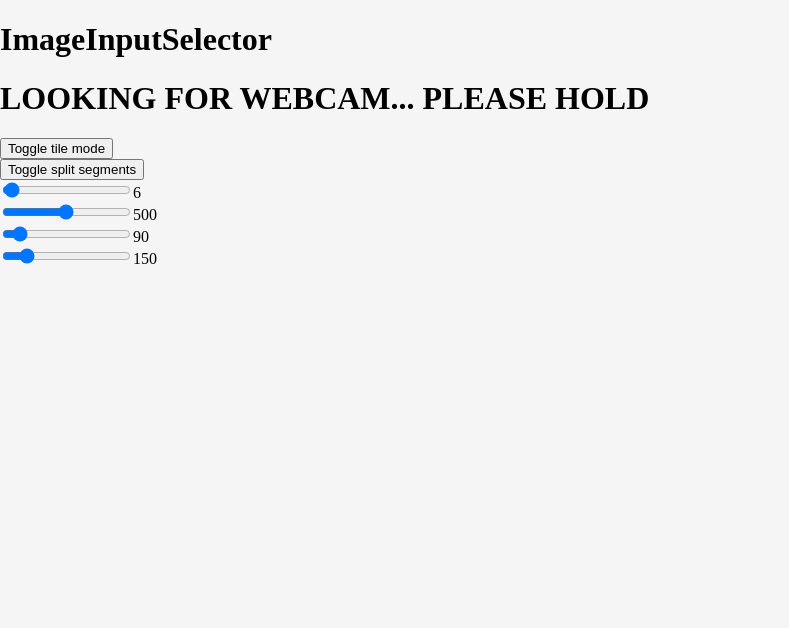
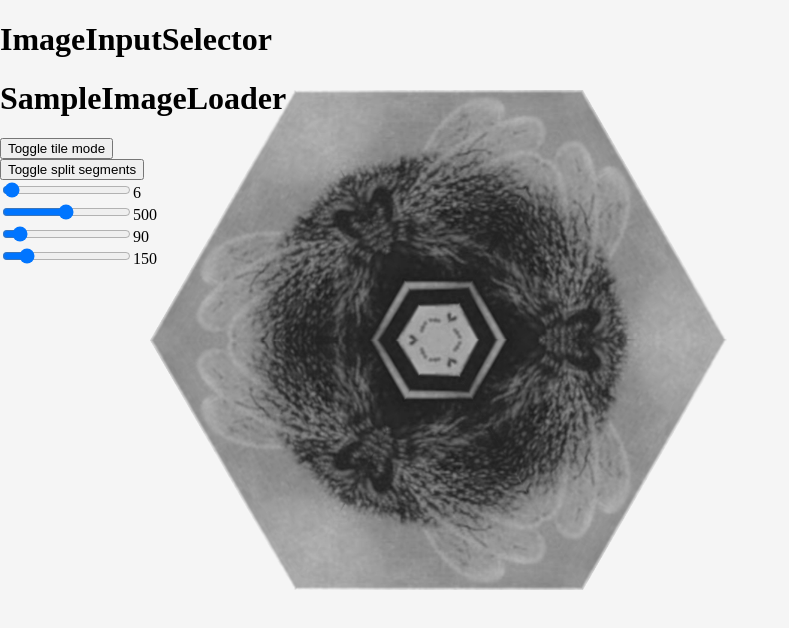
Before and after one commit to chrisdennett/kaleidoscope, a React (Create React App) app: page / in a window 1280 px wide. Shown: the top 628 px of the page, without its empty margins (0-789 px from the left). Built offline with nearby package versions, Linux system fonts and the light colour scheme; no server answers.

Commit message:
Added a sample image loading option

```diff
--- a/src/components/ImageInputSelector.js
+++ b/src/components/ImageInputSelector.js
@@ -1,11 +1,20 @@
 import React from "react";
+import SampleImageLoader from "./SampleImageLoader";
 import { WebcamCapture } from "./WebcamCapture";
 
 const ImageInputSelector = ({ setSrcImg, setFrameNumber }) => {
+  const currentInput = "sample";
+
   return (
     <div>
       <h1>ImageInputSelector</h1>
-      <WebcamCapture setSrcImg={setSrcImg} setFrameNumber={setFrameNumber} />
+      {currentInput === "sample" && (
+        <SampleImageLoader imgName={"tizziewizie.jpg"} setSrcImg={setSrcImg} />
+      )}
+
+      {currentInput === "webcam" && (
+        <WebcamCapture setSrcImg={setSrcImg} setFrameNumber={setFrameNumber} />
+      )}
     </div>
   );
 };
--- a/src/components/SampleImageLoader.js
+++ b/src/components/SampleImageLoader.js
@@ -1,6 +1,19 @@
-import React from "react";
+import React, { useEffect } from "react";
 
-const SampleImageLoader = () => {
+const SampleImageLoader = ({ srcImg, setSrcImg, imgName }) => {
+  useEffect(() => {
+    if (!srcImg) {
+      const image = new Image();
+      image.crossOrigin = "Anonymous";
+      image.onload = () => {
+        console.log("image: ", image);
+        setSrcImg(image);
+      };
+      image.src = imgName;
+    }
+    // eslint-disable-next-line
+  }, [imgName]);
+
   return (
     <div>
       <h1>SampleImageLoader</h1>
```
Also changed, not shown: public/tizziewizie.jpg (added).
